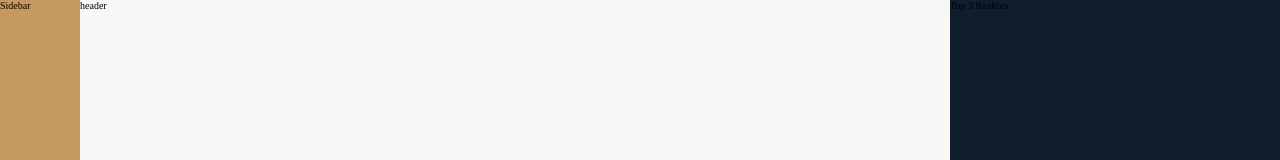
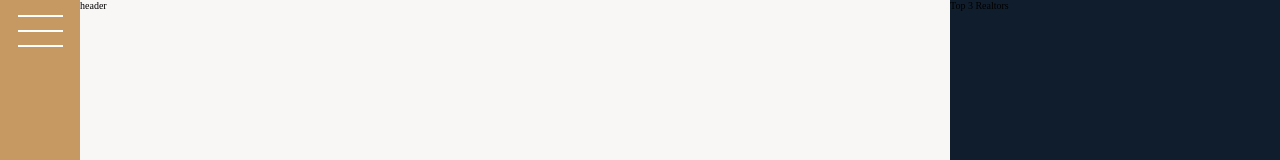
Before and after one commit to reanzi/nexter-grid, a website: page index.html in a window 1280 px wide. Shown: the top 160 px of the page. Drawn offline with Linux system fonts and the light colour scheme.

Commit message:
sidebar done with menu icon

```diff
--- a/index.html
+++ b/index.html
@@ -15,7 +15,11 @@
     <title>nexter &mdash; your home, your freedom</title>
   </head>
   <body class="container">
-    <div class="sidebar">Sidebar</div>
+    <div class="sidebar">
+      <div class="sidebar__menu-icon">
+        <button class="nav-btn"></button>
+      </div>
+    </div>
     <header class="header">header</header>
     <div class="realtors">Top 3 Realtors</div>
     <!-- FEATURES -->
--- a/sass/_sidebar.scss
+++ b/sass/_sidebar.scss
@@ -2,4 +2,40 @@
   background-color: $color-primary;
   grid-column: sidebar-start / sidebar-end;
   grid-row: 1 / -1;
+
+  &__menu-icon {
+    display: flex;
+    justify-content: center;
+    cursor: pointer;
+    width: 100%;
+    height: 5rem;
+    margin-top: 1rem;
+    // background-color: red;
+  }
 }
+
+.nav-btn {
+  border: none;
+  border-radius: 0;
+
+  cursor: pointer;
+  background-color: #fff;
+  height: 2px;
+  width: 4.5rem;
+  margin-top: 2rem;
+
+  &::before,
+  &::after {
+    background-color: #fff;
+    height: 2px;
+    width: 4.5rem;
+    content: "";
+    display: block;
+  }
+  &::before {
+    transform: translateY(-1.5rem);
+  }
+  &::after {
+    transform: translateY(1.3rem);
+  }
+}
```
Also changed, not shown: css/style.css.
